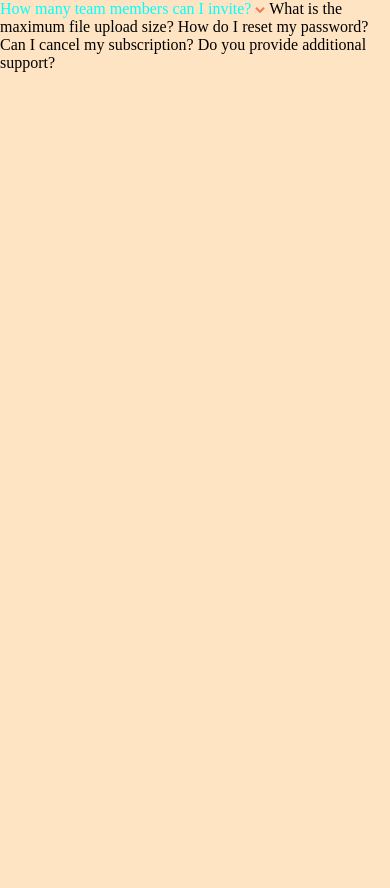
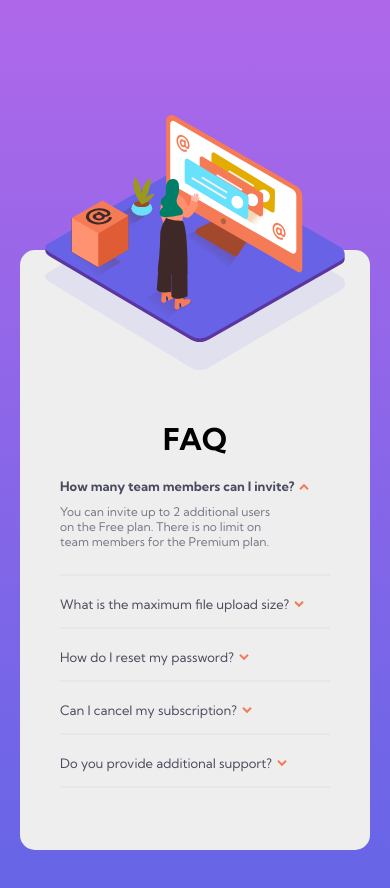
Before and after one commit to juniorrdgs/faq-accordion-card, a plain HTML site: page index.html in a window 390 px wide. Both pictures are taken after a click on the element "How many team members can I invite?". Before the commit the page ends 844 px from the top, so only its background shows below. Drawn offline with Linux system fonts and the light colour scheme.

Commit message:
finished project

```diff
--- a/assets/css/style.css
+++ b/assets/css/style.css
@@ -1,3 +1,24 @@
+@import url('https://fonts.googleapis.com/css2?family=Kumbh+Sans:wght@400;700&display=swap');
+
+:root {
+/* Text */
+
+--vDkDesatBlue: hsl(238, 29%, 16%);
+--softRed: hsl(14, 88%, 65%);
+
+/* Background gradient */
+
+--violet: hsl(273, 75%, 66%);
+--softBlue: hsl(240, 73%, 65%);
+
+/* Neutral Text */
+--vDkGrBlue: hsl(237, 12%, 33%);
+--dkGrBlue: hsl(240, 6%, 50%);
+
+/* Dividers */
+--ltGrBlue: hsl(240, 5%, 91%);
+}
+
 * {
     margin: 0;
     padding: 0;
@@ -5,17 +26,257 @@
 }
 
 body {
-    background-color: bisque;
+    background-image: linear-gradient(to bottom, var(--violet), var(--softBlue));
+    background-repeat: no-repeat;
+    background-size: cover;
+    font-family: 'Kumbh Sans';
+    font-size: 12px;
+    min-height: 100vh;
+    height: auto;
+}
+
+header {
+    width: 100%;
+    height: 50px;
+    background-color: transparent;
+}
+
+.container {
+    max-width: 900px;
+    width: 100%;
+    height: 540px;
+    background-color: #eee;
+    margin: 50px auto;
+    border-radius: 15px;
+    display: grid;
+    grid-template-columns: 1fr 1fr;
+}
+
+.container aside {
+    grid-column: 1 / 2;
+    grid-row: 1 / 2;
+    background-image: url('../images/illustration-woman-online-desktop.svg'),
+                      url('../images/bg-pattern-desktop.svg');
+    background-repeat: no-repeat, no-repeat;
+    background-size: contain, 250%;
+    background-position: -65px 100px, -750px -350px;
+}
+
+.container aside .box {
+    width: 150px;
+    height: 150px;
+    position: relative;
+    top: 45%;
+    left: -15%;
+    background-image: url("../images/illustration-box-desktop.svg");
+    background-position: center;
+    background-size: contain;
+    background-repeat: no-repeat;
+}
+
+.container section {
+    grid-column: 2 / 3;
+    grid-row: 1 / 2;
+    height: auto;
+    margin-left: 10px;
+    padding: 50px;
+    margin-top: 50px;
+    padding-right: 50px;
+}
+
+.container section .header-right {
+    margin-bottom: 20px;
+    font-size: 30px;
+}
+
+.container section div {
+    border-bottom: 2px solid var(--ltGrBlue);
+    margin-bottom: 20px;
+    margin-right: 60px;
+    padding-bottom: 15px;
 }
 
 .title {
     cursor: pointer;
+    display: flex;
+    align-items: center;
+    font-weight: 500;
+    font-size: 15px;
+    color: var(--vDkGrBlue);
+}
+
+.titleActive {
+    font-weight: 700;
 }
 
 .title:hover {
-    color: aqua;
+    color: var(--softRed);
+    transition: all ease 0.2s;
+}
+
+.title img {
+    margin-left: 5px;
+    transition: all ease 0.3s;
 }
 
 .desc {
     display: none;
+    margin: 10px 0;
+    color: var(--dkGrBlue);
 }
+
+.rotateArrow {
+    transform: rotate(180deg);
+    transition: all ease 0.3s;
+}
+
+.show {
+    display: block;
+    transition: all ease 0.3s;
+}
+
+@media(max-width:1000px) {
+    body {
+        height: 100%;
+        margin-bottom: 60px;
+    }
+
+    .container {
+        max-width: 600px;
+        height: 750px;
+        margin: auto;
+        grid-template-columns: 1fr;
+        grid-template-rows: auto;
+        margin-top: 200px;
+
+    }
+
+    .container aside {
+        grid-column: 1 / 2;
+        grid-row: 1 / 2;
+        background-image: none;
+        margin: auto;
+        padding: 0;
+    }
+
+    .container aside .box {
+        background-image: url('../images/illustration-woman-online-mobile.svg'),
+                          url('../images/bg-pattern-mobile.svg');
+        background-size: contain, contain;
+        background-repeat: no-repeat, no-repeat;
+        background-position: 0 75px, 0 300px;
+        width: 500px;
+        padding-left: 10px;
+        padding-right: 10px;
+        height: 550px;
+        top: -300px;
+        left: 0;
+        right: 0;
+    }
+
+    .container section {
+        width: 70%;
+        height: 350px;
+        padding: 20px;
+        grid-column: 1 / 2;
+        grid-row: 2 / 3;
+        margin: auto;
+        margin-top: -200px;
+        margin-bottom: 50px;
+    }
+
+    .container section .header-right {
+        width: 100%;
+        text-align: center;
+        margin-top: -50px;
+    }
+
+    .container section div {
+        margin: 20px;
+    }
+
+    .container section .desc {
+        max-width: 80%;
+    }
+
+    .show {
+        max-width: 80%;
+        margin-left: 0;
+    }
+}
+
+@media (max-width: 650px) {
+    body{
+        border-top: 100px;
+    }
+
+    .container {
+        width: 350px;
+        height: 600px;
+    }
+
+    .container aside {
+        height: 200px;
+    }
+
+    .container aside .box {
+        width: 300px;
+        height: 350px;
+        top: -210px;
+        background-position: 0 75px, 0 200px;
+    }
+
+    .container section {
+        width: 350px;
+        margin-top: 0px;
+    }
+
+    .container section .title {
+        font-size: 13px;
+    }
+
+    .container section .desc {
+        width: 95%;
+    }
+}
+
+@media(max-width: 375px) {
+    body {
+        margin-bottom: 50px;
+    }
+
+    .container {
+        width: 300px;
+        height: 500px;
+        margin-top: 100px;
+    }
+
+    .container aside {
+        width: 300px;
+        height: 150px;
+    }
+
+    .container aside .box {
+        width: 225px;
+        height: 350px;
+        top: -190px;
+        left: 40px;
+        background-position: 0 90px, 0 200px;
+    }
+
+    .container section {
+        width: 300px;
+        height: 375px;
+        margin-top: 20px;
+    }
+
+    .container section .title {
+        font-size: 10px;
+    }
+
+    .container section .desc {
+        width: 80%;
+        font-size: 8px;
+    }
+
+}
--- a/assets/js/script.js
+++ b/assets/js/script.js
@@ -0,0 +1,88 @@
+let titles = document.querySelectorAll('.title');
+let desc = document.querySelectorAll('.desc');
+let imgs = document.querySelectorAll('img');
+let box = document.querySelector('.box');
+
+let title1 = document.getElementById('q1');
+let title2 = document.getElementById('q2');
+let title3 = document.getElementById('q3');
+let title4 = document.getElementById('q4');
+let title5 = document.getElementById('q5');
+
+let desc1 = document.getElementById('d1');
+let desc2 = document.getElementById('d2');
+let desc3 = document.getElementById('d3');
+let desc4 = document.getElementById('d4');
+let desc5 = document.getElementById('d5');
+
+let img1 = document.getElementById('img1');
+let img2 = document.getElementById('img2');
+let img3 = document.getElementById('img3');
+let img4 = document.getElementById('img4');
+let img5 = document.getElementById('img5');
+
+let body = document.querySelector('body');
+
+function showRemover() {
+    for (i = 0; i < desc.length; i++) {
+        desc[i].classList.remove('show');
+    }
+    for (i = 0; i < imgs.length; i++) {
+        imgs[i].classList.remove('rotateArrow');
+    }
+    for (i = 0; i < titles.length; i++) {
+        titles[i].classList.remove('titleActive');
+    }
+
+}
+
+title1.addEventListener('click', () => {
+    if (desc1.classList.contains('show')) {
+        showRemover()
+    } else {
+        showRemover();
+        title1.classList.add('titleActive');
+        desc1.classList.add('show');
+        img1.classList.add('rotateArrow');
+    }
+});
+title2.addEventListener('click', () => {
+    if (desc2.classList.contains('show')) {
+        showRemover();
+    } else {
+        showRemover();
+        title2.classList.add('titleActive');
+        desc2.classList.add('show');
+        img2.classList.add('rotateArrow');
+    }
+});
+title3.addEventListener('click', () => {
+    if (desc3.classList.contains('show')) {
+        showRemover();
+    } else {
+        showRemover();
+        title3.classList.add('titleActive');
+        desc3.classList.add('show');
+        img3.classList.add('rotateArrow');
+    }
+});
+title4.addEventListener('click', () => {
+    if (desc4.classList.contains('show')) {
+        showRemover();
+    } else {
+        showRemover();
+        title4.classList.add('titleActive');
+        desc4.classList.add('show');
+        img4.classList.add('rotateArrow');
+    }
+});
+title5.addEventListener('click', () => {
+    if (desc5.classList.contains('show')) {
+        showRemover();
+    } else {
+        showRemover();
+        title5.classList.add('titleActive');
+        desc5.classList.add('show');
+        img5.classList.add('rotateArrow');
+    }
+});
--- a/index.html
+++ b/index.html
@@ -1,38 +1,62 @@
 <!DOCTYPE html>
 <html lang="en">
+
 <head>
   <meta charset="UTF-8">
-  <meta name="viewport" content="width=device-width, initial-scale=1.0"> <!-- displays site properly based on user's device -->
+  <meta name="viewport" content="width=device-width, initial-scale=1.0">
+  <!-- displays site properly based on user's device -->
 
-  <link rel="icon" type="image/png" sizes="32x32" href="./images/favicon-32x32.png">
+  <link rel="icon" type="image/png" sizes="32x32" href="assets/images/favicon-32x32.png">
   <link rel="stylesheet" href="assets/css/style.css">
   <title>Frontend Mentor | FAQ Accordion Card</title>
 
 
 </head>
+
 <body>
   <header></header>
+  <main class="container">
+    <aside>
+      <div class="box"></div>
+    </aside>
+    <section>
+      <h1 class="header-right">FAQ</h1>
+      <div>
+        <span class="title" id="q1">
+          How many team members can I invite?
+          <img id="img1" src="assets/images/icon-arrow-down.svg" alt="arrow">
+        </span>
+        <p class="desc" id="d1">You can invite up to 2 additional users on the Free plan. There is no limit on
+          team members for the Premium plan.
+        </p>
+      </div>
+      <div>
+        <span class="title" id="q2">What is the maximum file upload size?<img src="assets/images/icon-arrow-down.svg"
+            id="img2" alt="arrow"></span>
+        <p class="desc" id="d2">No more than 2GB. All files in your account must fit your allotted storage space.</p>
+      </div>
+      <div>
+        <span class="title" id="q3">How do I reset my password?<img id="img3" src="assets/images/icon-arrow-down.svg"
+            alt="arrow"></span>
+        <p class="desc" id="d3">Click “Forgot password” from the login page or “Change password” from your profile page.
+          A reset link will be emailed to you.</p>
+      </div>
+      <div>
+        <span class="title" id="q4">Can I cancel my subscription?<img id="img4" src="assets/images/icon-arrow-down.svg"
+            alt="arrow"></span>
+        <p class="desc" id="d4">Yes! Send us a message and we’ll process your request no questions asked.</p>
+      </div>
+      <div>
+        <span class="title" id="q5">Do you provide additional support?
+          <img id="img5" src="assets/images/icon-arrow-down.svg" alt="arrow">
+        </span>
+        <p class="desc" id="d5">Chat and email support is available 24/7. Phone lines are open during normal business
+          hours.
+        </p>
+      </div>
+      <script src="assets/js/script.js"></script>
+    </section>
+  </main>
+</body>
 
-  <span class="title">
-    How many team members can I invite?
-    <img src="assets/images/icon-arrow-down.svg" alt="arrow">
-  </span>
-  <p class="desc">You can invite up to 2 additional users on the Free plan. There is no limit on
-    team members for the Premium plan.
-  </p>
-
-  <span class="title">What is the maximum file upload size?</span>
-  <p class="desc">No more than 2GB. All files in your account must fit your allotted storage space.</p>
-
-  <span class="title">How do I reset my password?</span>
-  <p class="desc">Click “Forgot password” from the login page or “Change password” from your profile page.
-  A reset link will be emailed to you.</p>
-
-  <span class="title">Can I cancel my subscription?</span>
-  <p class="desc">Yes! Send us a message and we’ll process your request no questions asked.</p>
-
-  <span class="title">Do you provide additional support?</span>
-  <p class="desc">Chat and email support is available 24/7. Phone lines are open during normal business hours.</p>
-  <script src="assets/js/script.js"></script>
-</body>
 </html>
```
Also changed, not shown: design/active-states.jpg (deleted), design/desktop-design.jpg (deleted), design/desktop-preview.jpg (deleted), design/mobile-design.jpg (deleted), 3 other files.
